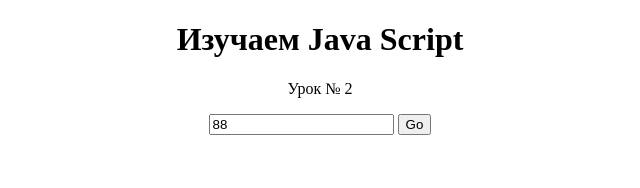
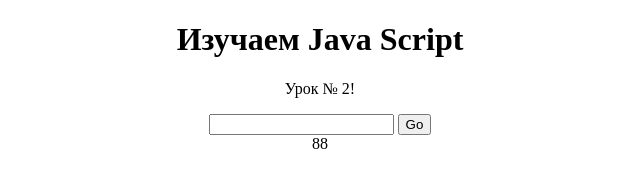
Before and after one commit to Oleg8888ultro/Java_Script_1, a plain HTML site: page index.html in a window 1280 px wide. Both pictures are taken after a click on the button "Go". Shown: the full height of the page, 320-960 px from the left. Drawn offline with Linux system fonts and the light colour scheme.

Commit message:
Урок 2

```diff
--- a/index.html
+++ b/index.html
@@ -11,13 +11,14 @@
 <body>
     <center>
         <h1>Изучаем Java Script</h1>
-        <p>Урок № 2</p>
+        <p>Урок № 2!</p>
     </center>
 
     <center>
         <input type="number" class="input-in" value="88">
         <!-- вместо text number будет отсекаться строчный ввод но будет склеевать цифры-->
         <button>Go</button>
+        <div class="out"></div>
     </center>
 
     <script src="script.js"> </script>
--- a/script.js
+++ b/script.js
@@ -1,10 +1,13 @@
 let inputIn = document.querySelector('.input-in');   // input
 let button = document.querySelector('button');   //button
+let div = document.querySelector('.out');
 
 button.onclick = function () {
     // кнопка будет нажата
     console.log('Работает');
     // console.log(inputIn.value);   // value - то что введено в input
-    let b = inputIn.value;   // сокращение предыдущего + преобразовует в число
+    let b = +inputIn.value;   // сокращение предыдущего + преобразовует в число
     console.log(b + 2);
+    div.innerHTML = b;      // перенос результата на HTML
+    inputIn.value = '';   // очищает
 }
```
